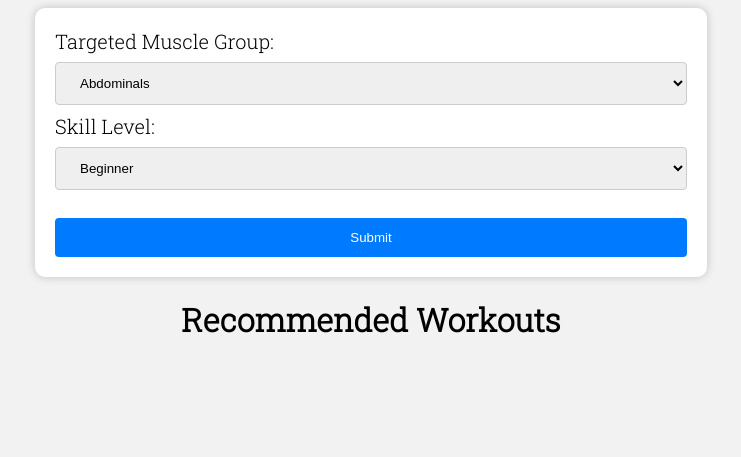
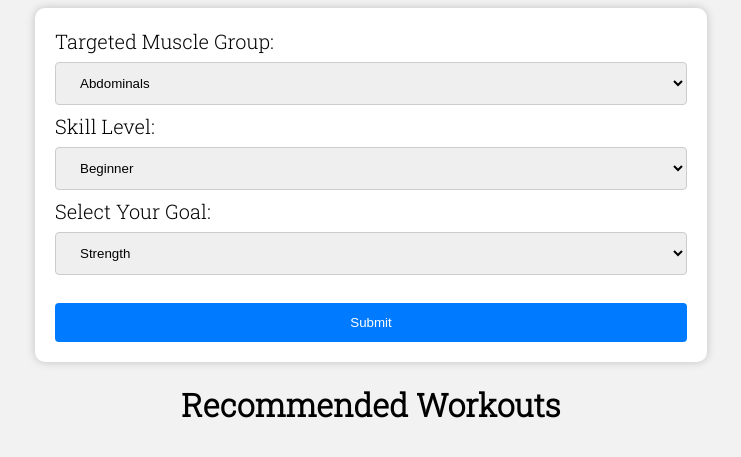
Before and after one commit to lroe34/exercise-recommender, a Flask app: page / in a window 1280 px wide. Shown: the top 457 px of the page, without its empty margins (269-1010 px from the left). Run offline with Flask 3, Linux system fonts and the light colour scheme.

Commit message:
Added the goal option

```diff
--- a/server/src/app.py
+++ b/server/src/app.py
@@ -12,7 +12,8 @@ def home():
 def process_form():
     muscle_group = request.form.get('muscleGroup')
     skill_level = request.form.get('skillLevel')
-    user_profile = "{recommendedperweek:2-3,musclegroup:" + f"{muscle_group}" + ",difficulty:" f"{skill_level}"+ "}"
+    goal = request.form.get('goal')
+    user_profile = f'{{"recommendedperweek": "2-3", "musclegroup": "{muscle_group}", "difficulty": "{skill_level}", "goal": "{goal}"}}'
     # Process the form data here
     # read from the txt file
     with open('ex.txt', 'r') as file:
--- a/server/src/templates/index.html
+++ b/server/src/templates/index.html
@@ -110,12 +110,21 @@
         <option value="calves">Calves</option>
         <option value="quadriceps">Quadriceps</option>
     </select><br>
+
     <label for="skillLevel">Skill Level:</label><br>
     <select id="skillLevel" name="skillLevel">
         <option value="beginner">Beginner</option>
         <option value="intermediate">Intermediate</option>
         <option value="advanced">Advanced</option>
     </select><br>
+
+    <label for="goal">Select Your Goal:</label>
+    <select name="goal" id="goal">
+        <option value="strength">Strength</option>
+        <option value="hypertrophy">Hypertrophy</option>
+        <option value="endurance">Endurance</option>
+    </select><br>
+
     <input type="submit" value="Submit">
 </form>
 <h1>Recommended Workouts</h1>
```
